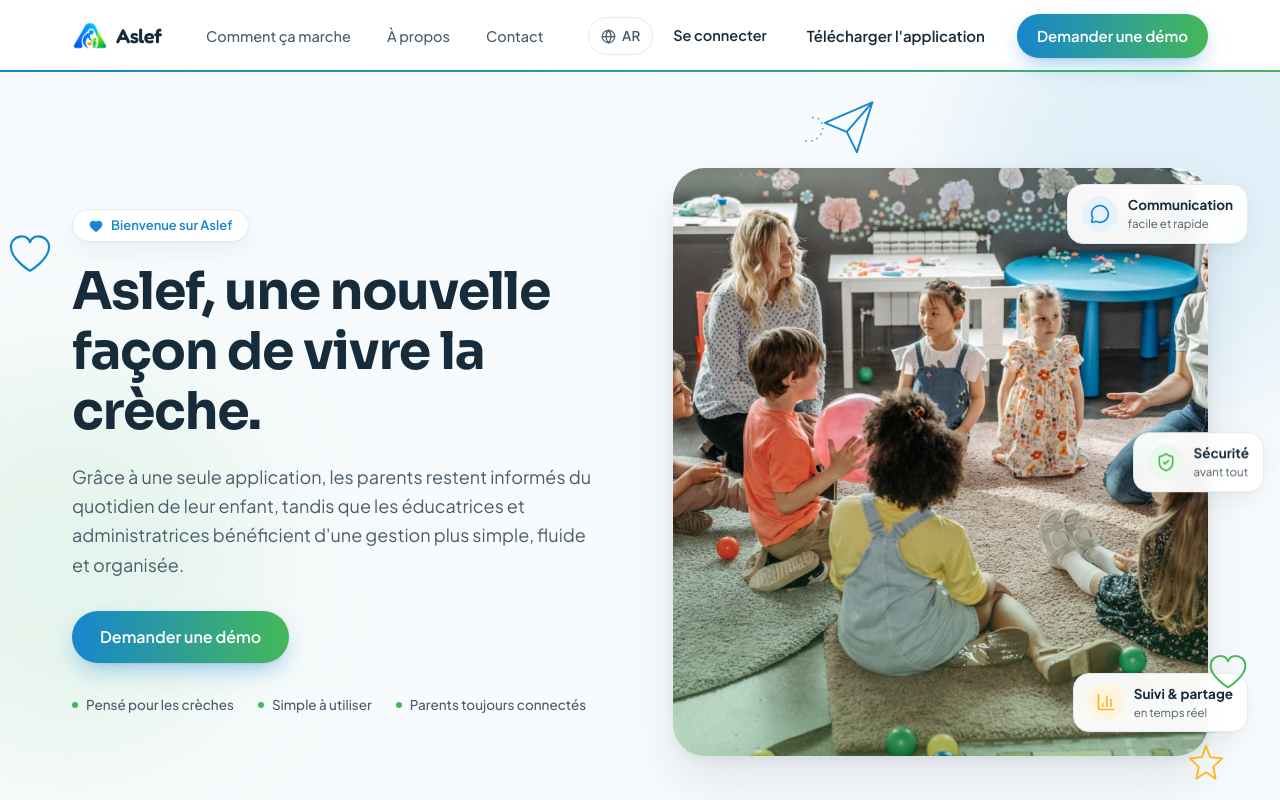
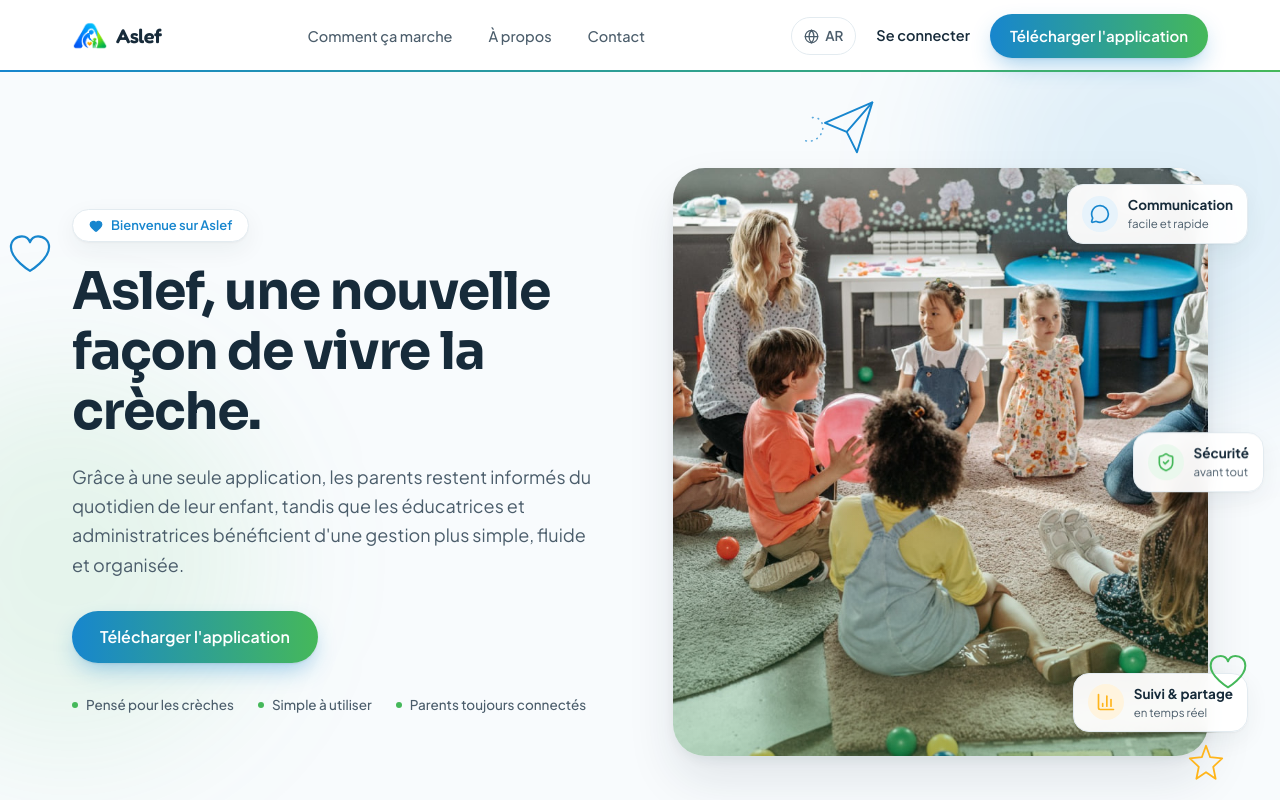
Before and after one commit to fouad-chadi/aslef-landing, a React (Vite) app: page / in a window 1280 px wide. Shown: the top 800 px of the page. Built offline with nearby package versions, Linux system fonts and the light colour scheme.

Commit message:
demo removed

```diff
--- a/src/components/FinalCTA.tsx
+++ b/src/components/FinalCTA.tsx
@@ -2,6 +2,7 @@ import { motion } from 'framer-motion';
 import { Mail, Phone, MapPin } from 'lucide-react';
 import { useLanguage } from '../context/LanguageContext';
 import { Container, Section } from './ui/Container';
+import { APP_DOWNLOAD_URL } from '../lib/links';
 import { Button } from './ui/Button';
 import { fadeInUp, staggerContainer, viewportOnce } from '../lib/motion';
 import type { TranslationKey } from '../i18n/fr';
@@ -43,7 +44,7 @@ export function FinalCTA() {
                 {t('contact.sub')}
               </motion.p>
               <motion.div variants={fadeInUp} className="mt-8">
-                <Button as="a" href={`mailto:${t('contact.email.value')}`} size="lg">
+                <Button as="a" href={APP_DOWNLOAD_URL} size="lg">
                   {t('cta.primary')}
                 </Button>
               </motion.div>
--- a/src/components/Hero.tsx
+++ b/src/components/Hero.tsx
@@ -4,6 +4,7 @@ import { motion, useMotionValue, useReducedMotion, useSpring, useTransform } fro
 import { Heart, MessageCircle, ShieldCheck, BarChart3, Wifi, Bell, Smile, ShieldCheck as ShieldIcon } from 'lucide-react';
 import { useLanguage } from '../context/LanguageContext';
 import { Container } from './ui/Container';
+import { APP_DOWNLOAD_URL } from '../lib/links';
 import { Button } from './ui/Button';
 import { HeartDoodle, PaperPlaneDoodle, StarDoodle } from './ui/Doodles';
 import { fadeInUp, staggerContainer, viewportOnce } from '../lib/motion';
@@ -139,8 +140,8 @@ export function Hero() {
             </motion.p>
 
             <motion.div variants={fadeInUp} className="mt-8 flex flex-col items-center gap-3 sm:flex-row sm:justify-center lg:justify-start">
-              <Button as="a" href="#contact" size="lg" className="w-full sm:w-auto">
-                {t('hero.cta.primary')}
+              <Button as="a" href={APP_DOWNLOAD_URL} size="lg" className="w-full sm:w-auto">
+                {t('hero.cta.download')}
               </Button>
             </motion.div>
 
--- a/src/components/HowItWorks.tsx
+++ b/src/components/HowItWorks.tsx
@@ -2,6 +2,7 @@ import { motion } from 'framer-motion';
 import { UserCheck, SearchCheck, MessageCircle, Heart, LayoutGrid, ShieldCheck } from 'lucide-react';
 import { useLanguage } from '../context/LanguageContext';
 import { Container, Section } from './ui/Container';
+import { APP_DOWNLOAD_URL } from '../lib/links';
 import { Button } from './ui/Button';
 import { fadeInUp, staggerContainer, viewportOnce } from '../lib/motion';
 import type { TranslationKey } from '../i18n/fr';
@@ -89,8 +90,8 @@ export function HowItWorks() {
             <h3 className="text-[15px] font-bold text-[var(--color-ink)]">{t('how.bottom.ctaTitle')}</h3>
             <p className="mt-1 text-[13px] text-[var(--color-ink-soft)]">{t('how.bottom.ctaDesc')}</p>
           </div>
-          <Button as="a" href="#contact" size="md" className="w-full sm:w-auto">
-            {t('hero.cta.primary')}
+          <Button as="a" href={APP_DOWNLOAD_URL} size="md" className="w-full sm:w-auto">
+            {t('hero.cta.download')}
           </Button>
         </motion.div>
       </Container>
--- a/src/components/Navbar.tsx
+++ b/src/components/Navbar.tsx
@@ -77,11 +77,8 @@ export function Navbar() {
             <a href="#contact" className="text-[14.5px] font-semibold text-[var(--color-ink)] hover:text-[var(--color-aslef-blue)] transition-colors px-2">
               {t('nav.login')}
             </a>
-            <Button as="a" href={APP_DOWNLOAD_URL} variant="ghost" size="md">
+            <Button as="a" href={APP_DOWNLOAD_URL} size="md">
               {t('nav.download')}
-            </Button>
-            <Button as="a" href="#contact" size="md">
-              {t('nav.demo')}
             </Button>
           </div>
 
@@ -143,10 +140,7 @@ export function Navbar() {
                 {t('nav.login')}
               </a>
               <div className="mt-3 flex flex-col gap-2.5">
-                <Button as="a" href="#contact" size="lg" className="w-full" onClick={() => setMobileOpen(false)}>
-                  {t('nav.demo')}
-                </Button>
-                <Button as="a" href={APP_DOWNLOAD_URL} variant="ghost" size="lg" className="w-full" onClick={() => setMobileOpen(false)}>
+                <Button as="a" href={APP_DOWNLOAD_URL} size="lg" className="w-full" onClick={() => setMobileOpen(false)}>
                   {t('nav.download')}
                 </Button>
               </div>
--- a/src/i18n/ar.ts
+++ b/src/i18n/ar.ts
@@ -14,13 +14,11 @@ const ar: Record<TranslationKey, string> = {
   'nav.faq': 'الأسئلة الشائعة',
   'nav.contact': 'اتصل بنا',
   'nav.login': 'تسجيل الدخول',
-  'nav.demo': 'اطلب عرضاً تجريبياً',
   'nav.download': 'تحميل التطبيق',
 
   // Hero
   'hero.headline': 'الحضانة، أقرب إلى العائلات.',
   'hero.sub': 'اسلاف يبسّط إدارة حضانتكم ويقرّب المربيات والمديرات والأولياء في تطبيق واحد.',
-  'hero.cta.primary': 'اطلب عرضاً تجريبياً',
   'hero.cta.secondary': 'اكتشف اسلاف',
   'hero.cta.download': 'تحميل التطبيق',
   'hero.badge': 'مرحباً بكم في اسلاف',
@@ -206,7 +204,7 @@ const ar: Record<TranslationKey, string> = {
   'faq.q7': 'هل يعمل اسلاف باللغة العربية؟',
   'faq.a7': 'نعم. اسلاف متاح بالفرنسية والعربية، بواجهة مكيّفة للقراءة من اليمين إلى اليسار.',
   'faq.q8': 'كيف نبدأ باستخدام اسلاف؟',
-  'faq.a8': 'يمكنكم طلب عرض تجريبي مباشرة من هذا الموقع. نقوم بعدها بإعداد حضانتكم ومرافقة فريقكم في التعامل مع التطبيق.',
+  'faq.a8': 'حمّلوا التطبيق مباشرة من هذا الموقع، ثم سجّلوا الدخول بالمعلومات التي تسلّمها لكم حضانتكم. لأي استفسار، لا تترددوا في التواصل معنا.',
 
   // Hero feature strip
   'strip.connected.title': 'متصل',
@@ -246,7 +244,7 @@ const ar: Record<TranslationKey, string> = {
   // Final CTA
   'cta.headline': 'مستعدون لتبسيط إدارة حضانتكم؟',
   'cta.sub': 'اكتشفوا طريقة جديدة لإدارة حضانتكم والبقاء قريبين من العائلات.',
-  'cta.primary': 'اطلب عرضاً تجريبياً',
+  'cta.primary': 'تحميل التطبيق',
   'cta.secondary': 'اتصل بنا',
 
   // Footer
--- a/src/i18n/fr.ts
+++ b/src/i18n/fr.ts
@@ -12,14 +12,12 @@ const fr = {
   'nav.faq': 'FAQ',
   'nav.contact': 'Contact',
   'nav.login': 'Se connecter',
-  'nav.demo': 'Demander une démo',
   'nav.download': "Télécharger l'application",
 
   // Hero
   'hero.headline': 'Aslef, une nouvelle façon de vivre la crèche.',
   'hero.sub':
     "Grâce à une seule application, les parents restent informés du quotidien de leur enfant, tandis que les éducatrices et administratrices bénéficient d'une gestion plus simple, fluide et organisée.",
-  'hero.cta.primary': 'Demander une démo',
   'hero.cta.secondary': 'Découvrir Aslef',
   'hero.cta.download': "Télécharger l'application",
   'hero.badge': 'Bienvenue sur Aslef',
@@ -220,7 +218,7 @@ const fr = {
   'faq.a7': "Oui. Aslef est disponible en français et en arabe, avec une interface adaptée à la lecture de droite à gauche.",
   'faq.q8': 'Comment démarrer avec Aslef ?',
   'faq.a8':
-    "Vous pouvez demander une démo directement depuis ce site. Nous configurons ensuite votre crèche et accompagnons votre équipe dans la prise en main.",
+    "Téléchargez l'application directement depuis ce site, puis connectez-vous avec les identifiants remis par votre crèche. Pour toute question, n'hésitez pas à nous contacter.",
 
   // Hero feature strip
   'strip.connected.title': 'Connecté',
@@ -261,7 +259,7 @@ const fr = {
   // Final CTA
   'cta.headline': 'Prêt à simplifier votre crèche ?',
   'cta.sub': 'Découvrez une nouvelle façon de gérer votre crèche et de rester proche des familles.',
-  'cta.primary': 'Demander une démo',
+  'cta.primary': "Télécharger l'application",
   'cta.secondary': 'Nous contacter',
 
   // Footer
```
Also changed, not shown: public/700fc35b-3c70-4762-b24a-c9d895eb9863-thumb.jpg (added).
